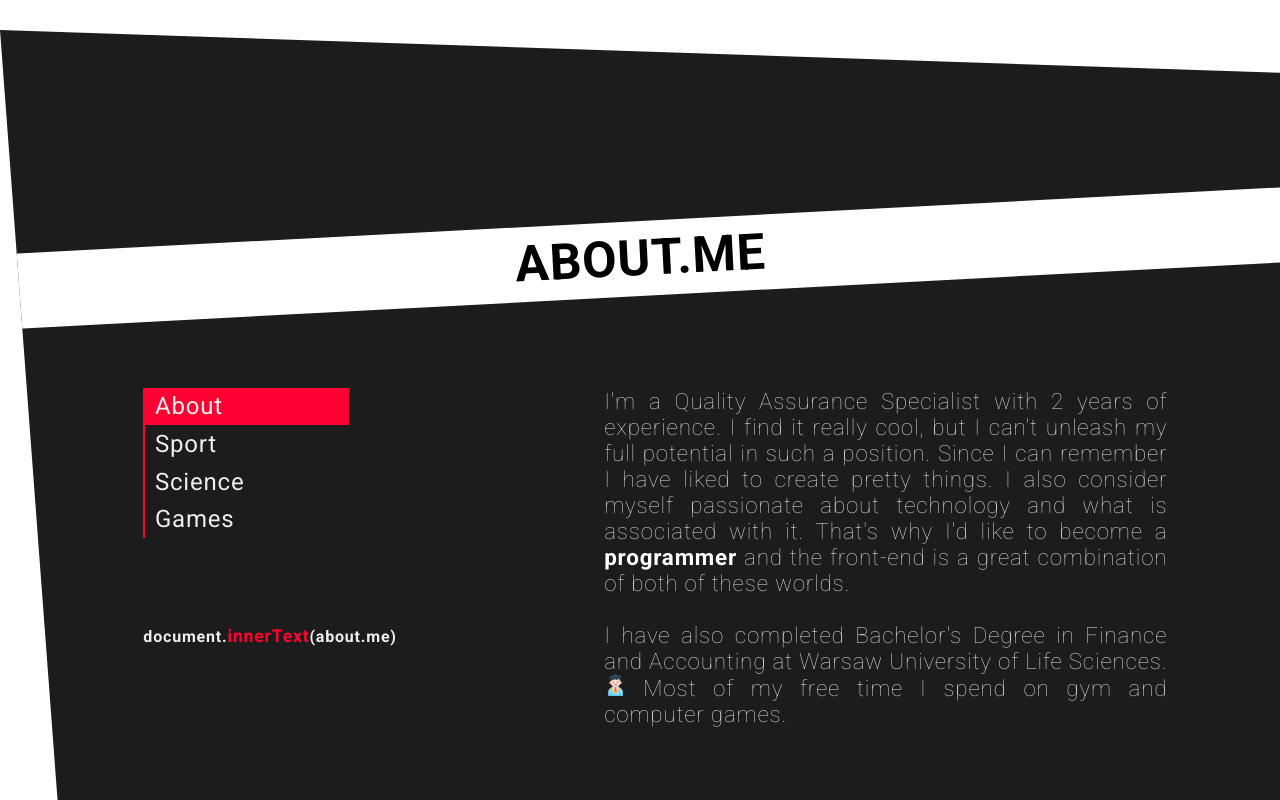
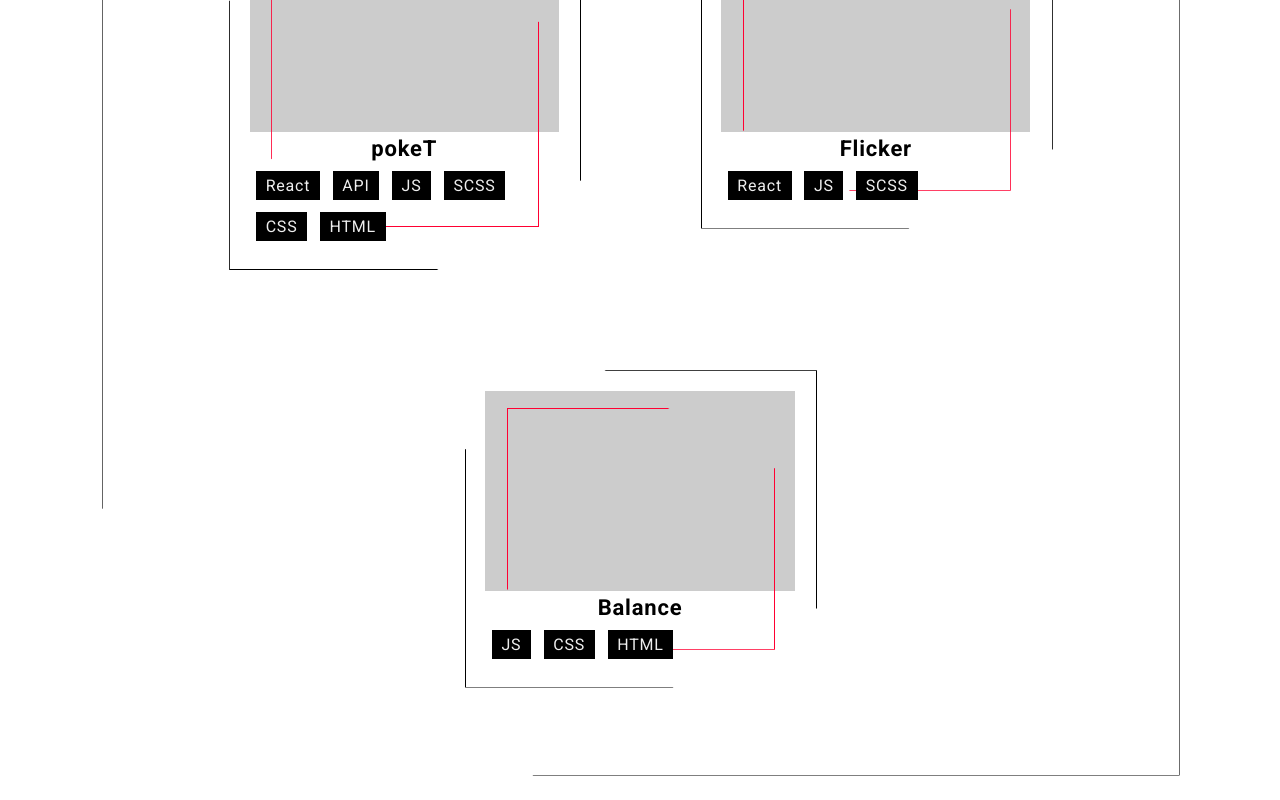
Before and after one commit to cyq7/cezary_kocinski, a React (Create React App) app: page / in a window 1280 px wide. Shown: the part 2700-3500 px from the top of the page. Built offline with nearby package versions, Linux system fonts and the light colour scheme.

Commit message:
add template for Project section, basic styling

```diff
--- a/src/components/Projects.js
+++ b/src/components/Projects.js
@@ -1,9 +1,28 @@
 import './styles/Projects.scss'
+import { projects } from '../content.js'
 
 const Projects = () => {
     return (
         <div className='projects'>
             <h1>PROJECTS</h1>
+            <div className='container'>
+                {projects.map(project => {
+                    return (
+                        <div key={project.id} className='project'>
+                            {/* <img alt='project'></img> */}
+                            <div className='img'></div>
+                            <div className='description'>
+                                <h3>{project.title}</h3>
+                                <ul>
+                                    {project.technologies.map((tech, index) => {
+                                        return (<li key={index}>{tech}</li>)
+                                    })}
+                                </ul>
+                            </div>
+                    </div>
+                    )
+                })}
+            </div>
         </div>
     )
 }
--- a/src/components/styles/About.scss
+++ b/src/components/styles/About.scss
@@ -31,6 +31,10 @@
         @media (min-width: 992px) {
             position: relative;
             width: 105%;
+        }
+
+        @media (min-width: 1240px) {
+            font-size: 1.2em;
         }
     }
 
@@ -125,10 +129,7 @@
             @media (min-width: 992px) {
                 width: 60%;
                 padding-right: 0;
-            }
-
-            @media (max-width: 1300px) {
-                min-height: 500px;
+                min-height: 550px;
             }
 
             @media (max-width: 1100px) {
--- a/src/components/styles/Projects.scss
+++ b/src/components/styles/Projects.scss
@@ -4,6 +4,76 @@
     @include section;
     background: #fff;
     position: relative;
+
+    .container {
+        display: flex;
+        flex-direction: row;
+        flex-wrap: wrap;
+        justify-content: space-evenly;
+        align-items: flex-start;
+
+        .project {
+            display: flex;
+            flex-direction: column;
+            justify-content: center;
+            margin: 5% 2%;
+            padding: 2%;
+            width: 350px;
+            position: relative;
+
+            @media (max-width: 992px) {
+                margin: 8% 2%;
+            }
+
+            .img {
+                width: 100%;
+                height: 200px;
+                background: #ccc;
+
+                &:after {
+                    content: '';
+                    width: 76%;
+                    height: 76%;
+                    position: absolute;
+                    top: 12%;
+                    left: 12%;
+                    clip-path: polygon(0 0, 60% 0, 100%25%, 100% 100%, 40% 100%, 0 75%);
+                    border: 1px solid rgb(255, 0, 50);
+                }
+            }
+
+            .description {
+                width: 100%;
+                z-index: 100;
+
+                h3 {
+                    text-align: center;
+                }
+
+                ul {
+                    list-style-type: none;
+                    display: flex;
+                    flex-wrap: wrap;
+
+                    li {
+                        background: #000;
+                        color: #eee;
+                    }
+                }
+            }
+
+            &:after {
+                content: '';
+                width: 100%;
+                height: 100%;
+                position: absolute;
+                top: 0%;
+                left: 0%;
+                clip-path: polygon(0 25%, 40% 0, 100% 0, 100% 75%, 59% 100%, 0 100%);
+                border: 1px solid #000;
+            }
+        }
+    }
 
     &:after {
         content: '';
--- a/src/components/styles/Skills.scss
+++ b/src/components/styles/Skills.scss
@@ -32,6 +32,7 @@
             padding: 3%;
             margin: 3%;
             text-align: center;
+            position: relative;
 
             h3 {
                 padding: 3%;
@@ -45,13 +46,21 @@
                 list-style: none;
 
                 li {
-                    display: inline-block;
-                    padding: 0.3em 0.6em;
-                    margin: 0.4em;
                     background: #eee;
                     color: #000;
                 }
             }
+
+            // &:after {
+            //     content: '';
+            //     width: 100%;
+            //     height: 100%;
+            //     position: absolute;
+            //     top: 0%;
+            //     left: 0%;
+            //     clip-path: polygon(0 0, 80% 0, 100% 80%, 100% 100%, 70% 100%, 0 15%);
+            //     border: 1px solid #fff;
+            // }
         }
 
         @media (min-width: 768px) {
--- a/src/components/styles/base.scss
+++ b/src/components/styles/base.scss
@@ -9,4 +9,10 @@
         position: relative;
         margin: 2%
     }
+
+    li {
+        display: inline-block;
+        padding: 0.3em 0.6em;
+        margin: 0.4em;
+    }
 }
--- a/src/content.js
+++ b/src/content.js
@@ -8,6 +8,24 @@ import puzzle from './img/puzzle.png'
 import heart from './img/heart.png'
 import student from './img/student.png'
 
+const projects = [
+  {
+    "id": "1",
+    "title": "pokeT",
+    "technologies": ['React', 'API', 'JS', 'SCSS', 'CSS', 'HTML']
+  },
+    {
+    "id": "2",
+    "title": "Flicker",
+    "technologies": ['React', 'JS', 'SCSS' ]
+  },
+    {
+    "id": "3",
+    "title": "Balance",
+    "technologies": ['JS', 'CSS', 'HTML']
+  },
+]
+
     const generalSnippet = "<h4>document.<strong>innerText</strong>(about.me)</h4>"
     const sportSnippet = "<h4><strong>import</strong> { Football, Gym, Cycling } <strong>from</strong> 'sport'</h4>"
     const naturalSciencesSnippet = "<h4>naturalSciences.<strong>map</strong>(e &nbsp <strong>=></strong> &nbsp { <br /> &nbsp &nbsp &nbsp &nbsp e  <strong>===</strong> chemistry &nbsp <strong>?</strong> &nbsp 'Ugh' &nbsp <strong>:</strong> &nbsp e.enjoy() <br />})</h4>"
@@ -15,21 +33,22 @@ import student from './img/student.png'
 
     const generalHobby = <p>I'm a Quality Assurance Specialist with 2 years of experience. I find it really cool, but I can't unleash my full potential in such a position. Since I can remember I have liked to create pretty things.  I also consider myself passionate about technology and what is associated with it. That's why I'd like to become a <span>programmer</span> and the front-end is a great combination of both of these worlds.
      <br></br><br></br>
-     I have also completed Bachelor's Degree in Finance and Accounting at Warsaw University of Life Sciences. <img alt='student icon' class='icon' src={student}></img> Most of my free time I spend on gym and computer games.</p>
+     I have also completed Bachelor's Degree in Finance and Accounting at Warsaw University of Life Sciences. <img alt='student icon' className='icon' src={student}></img> Most of my free time I spend on gym and computer games.</p>
 
-    const sportHobby = <p>Sport has always been present in my life. I have been playing football <img alt='football icon' class='icon' src={football}></img> since I was little. I was even an active player in a district league club. I am also interested in bodybuilding. <img alt='barbell icon' class='icon' src={barbell}></img>
+    const sportHobby = <p>Sport has always been present in my life. I have been playing football <img alt='football icon' className='icon' src={football}></img> since I was little. I was even an active player in a district league club. I am also interested in bodybuilding. <img alt='barbell icon' className='icon' src={barbell}></img>
     <br></br><br></br>
     I believe that gym teaches you that you must suck at something before you can be any good at it, and deliberately practicing and repeating the process will be your key in doing just that. The <span>self-control</span>, <span>discipline</span>, and  <span>work ethic</span>  I have cultivated within its walls has carried over to every other aspect of my life and has, without a doubt, led me to become a more confident, ambitious, and more complete individual.</p>
 
-    const naturalSciencesHobby = <p>The school killed the scientist bug in me, but now I am beginning to appreciate the power of <span>mathematics</span> and <span>physics</span>. The complexity of our world on both the micro <img alt='atom icon' class='icon' src={atom}></img> and macro <img alt='planet icon' class='icon' src={planet}></img> scale is amazing.
+    const naturalSciencesHobby = <p>The school killed the scientist bug in me, but now I am beginning to appreciate the power of <span>mathematics</span> and <span>physics</span>. The complexity of our world on both the micro <img alt='atom icon' className='icon' src={atom}></img> and macro <img alt='planet icon' className='icon' src={planet}></img> scale is amazing.
     <br></br><br></br>
-     I love reading books and watching movies about nature and <span>astrophysics</span>. If it wasn't necessary to learn chemistry, I would probably be a doctor now. I wonder if it a coincidence that Atom was my first code editor and I started my adventure with frameworks from React. <img alt='react icon' class='icon' src={physics}></img> </p>
+     I love reading books and watching movies about nature and <span>astrophysics</span>. If it wasn't necessary to learn chemistry, I would probably be a doctor now. I wonder if it a coincidence that Atom was my first code editor and I started my adventure with frameworks from React. <img alt='react icon' className='icon' src={physics}></img> </p>
 
-    const gamesHobby = <p>I treat games as a great form of spending time with my friends. The athlete's soul makes me love <span>competition</span>. When it comes to games, I also like to be the best. <img alt='grow icon' class='icon' src={grow}></img> That's why I love <img alt='heart icon' class='icon' src={heart}></img> highly competitive multiplayer games the most. I believe that I learned more English while playing than in school.
+    const gamesHobby = <p>I treat games as a great form of spending time with my friends. The athlete's soul makes me love <span>competition</span>. When it comes to games, I also like to be the best. <img alt='grow icon' className='icon' src={grow}></img> That's why I love <img alt='heart icon' className='icon' src={heart}></img> highly competitive multiplayer games the most. I believe that I learned more English while playing than in school.
      <br></br><br></br>
-    As a QA Specialist, I have had an opportunity to test a lot of titles. It's a fun experience to be involved in the games' <span>development</span> <img alt='puzzle icon' class='icon' src={puzzle}></img>process. </p>
+    As a QA Specialist, I have had an opportunity to test a lot of titles. It's a fun experience to be involved in the games' <span>development</span> <img alt='puzzle icon' className='icon' src={puzzle}></img>process. </p>
 
     export {
+        projects,
         sportSnippet,
         naturalSciencesSnippet,
         gamesSnippet,
```
